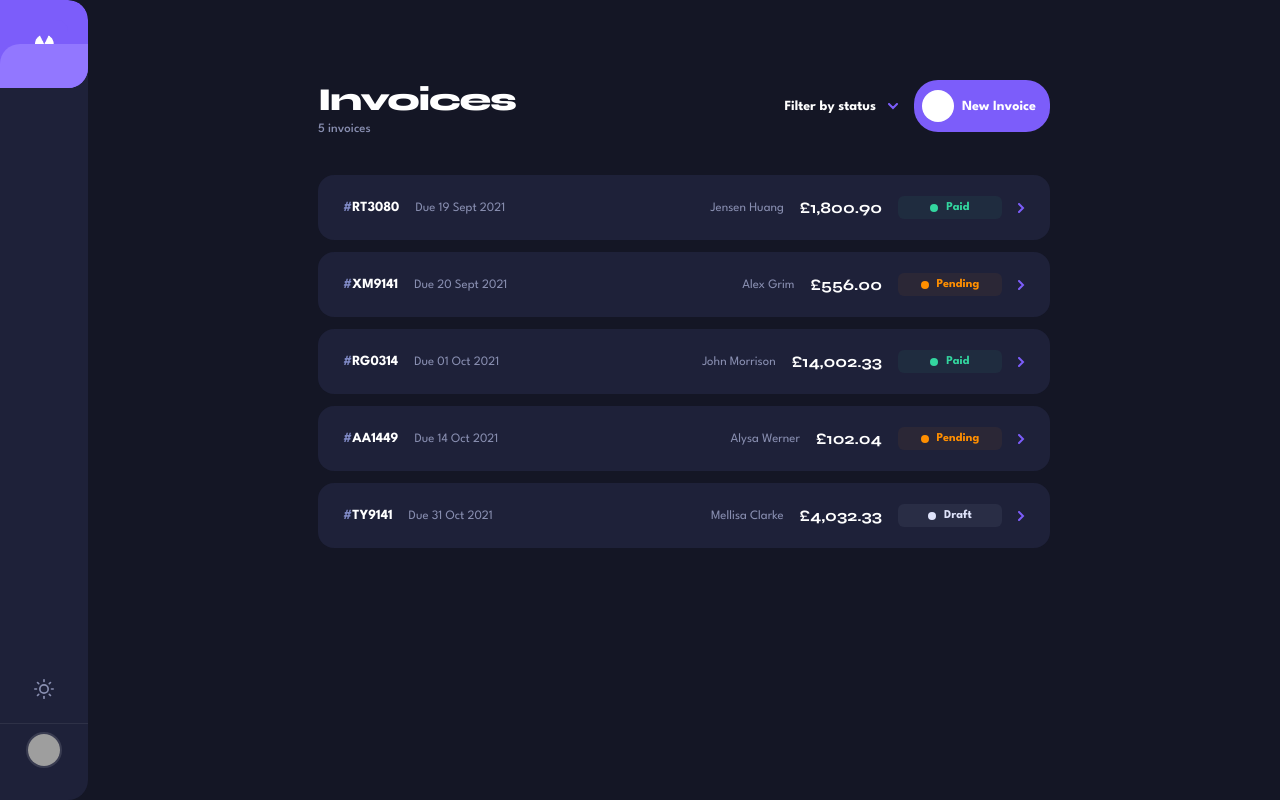
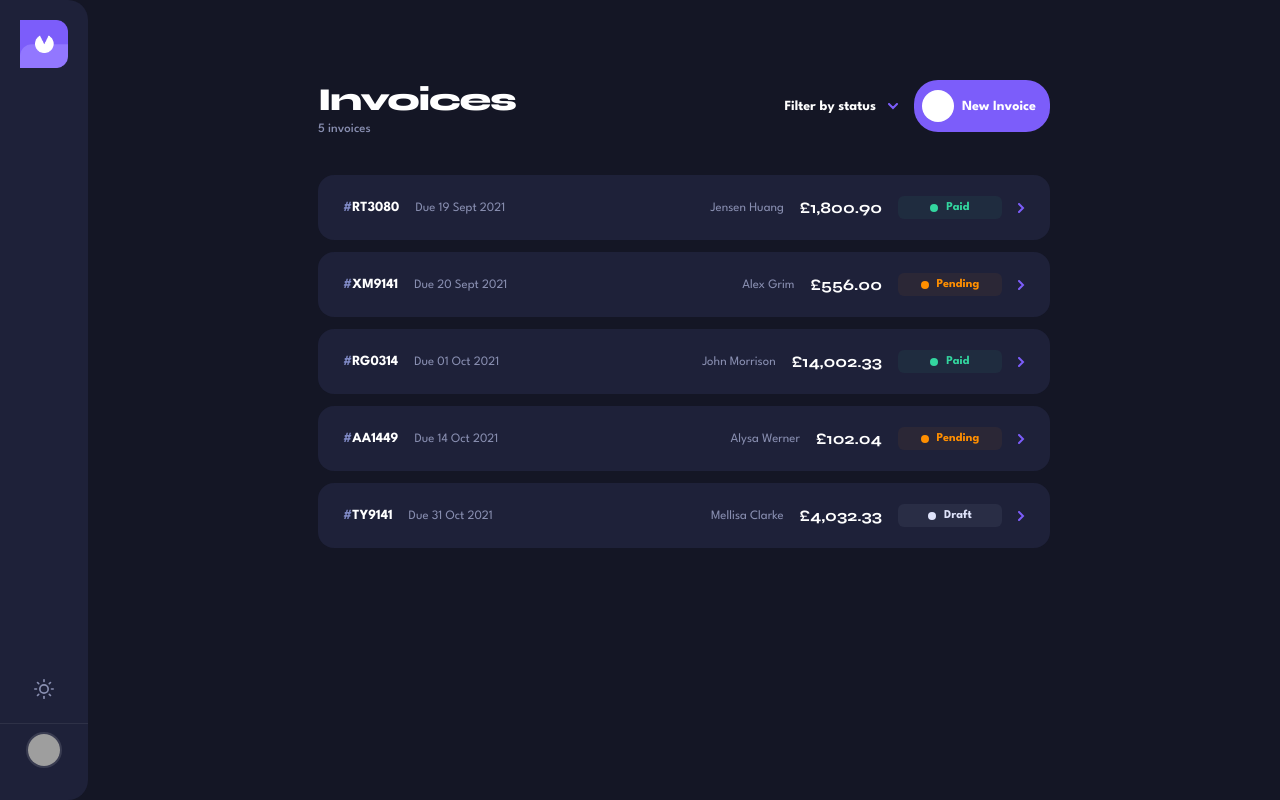
Before and after one commit to Tryb3-Tunchi/invoice_app, a React (Vite) app: page / in a window 1280 px wide. Built offline with nearby package versions, Linux system fonts and the light colour scheme; grey boxes are pictures that could not be loaded.

Commit message:
fixed correctly

```diff
--- a/src/components/Sidebar.module.css
+++ b/src/components/Sidebar.module.css
@@ -18,24 +18,12 @@
 .logo {
   width: 72px;
   height: 72px;
-  background: #7c5dfa;
   display: grid;
   place-items: center;
   border-radius: 0 20px 20px 0;
   flex-shrink: 0;
   position: relative;
   overflow: hidden;
-}
-
-.logo::after {
-  content: "";
-  position: absolute;
-  bottom: 0;
-  left: 0;
-  right: 0;
-  height: 50%;
-  background: #9277ff;
-  border-radius: 20px 0 0 0;
 }
 
 .logoOuter {
```
